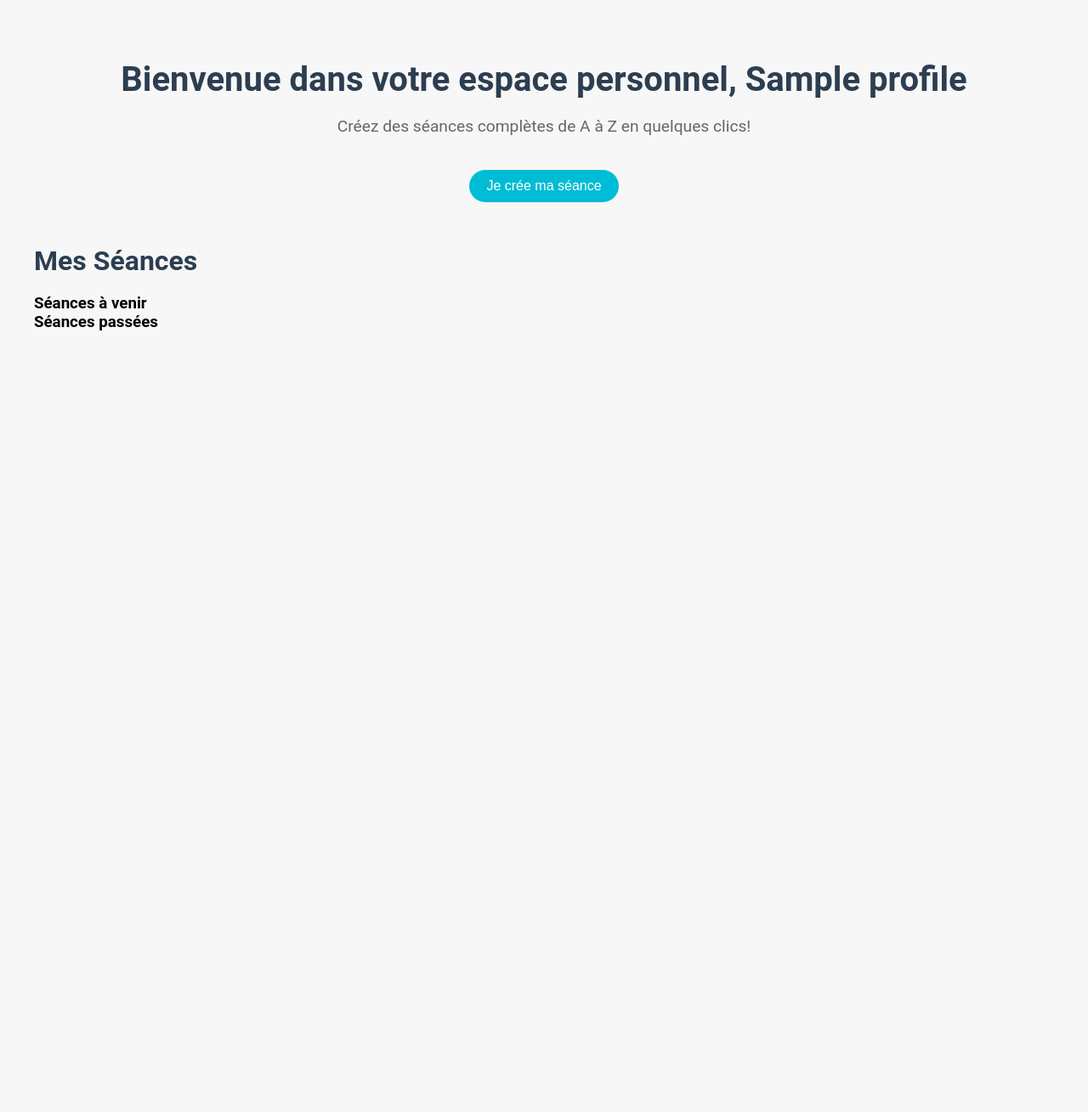
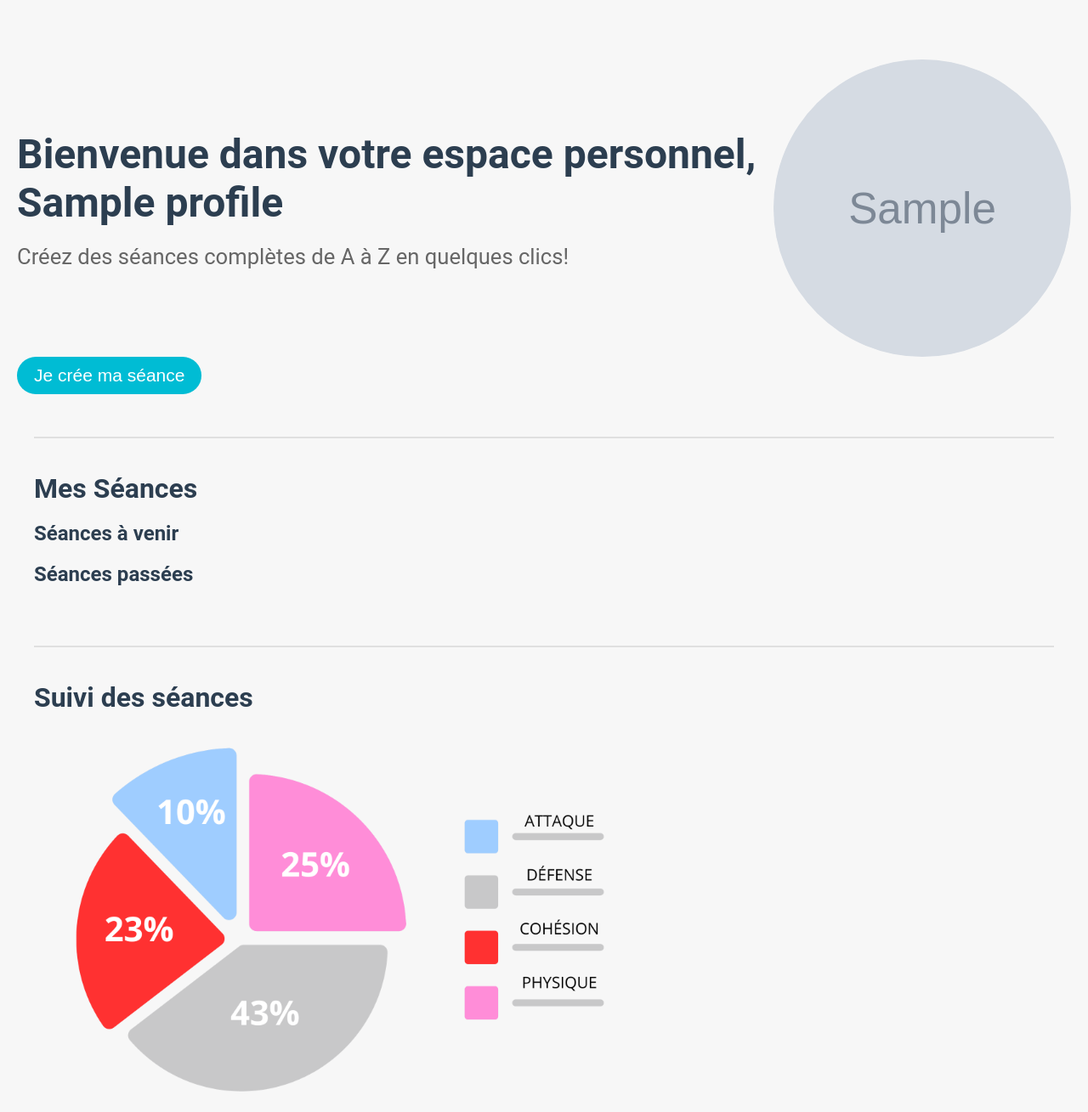
Before and after one commit to savvyh/handball_app, a Django app: page /personal_space/1/ in a window 1280 px wide. Shown: the part 61-1370 px from the top of the page at 85% size. Before the commit the page ends 450 px from the top, so only its background shows below. Run offline with Django 5.2, Linux system fonts and the light colour scheme; a user stored in the database is signed in; tables that the repository leaves empty hold one stand-in row (values such as "Sample post"); grey boxes marked "Sample" are stand-in pictures; data that the repository does not hold is empty.

Commit message:
Update the personal space

```diff
--- a/handball_app/main/static/main/personal_space.css
+++ b/handball_app/main/static/main/personal_space.css
@@ -1,4 +1,3 @@
-/* General Styles */
 * {
     box-sizing: border-box;
     padding: 0;
@@ -13,7 +12,6 @@ body {
     background-color: #f7f7f7;
 }
 
-/* Header and Navbar Styles */
 header {
     background-color: #fff;
     padding: 10px 20px;
@@ -106,23 +104,53 @@ header {
     font-size: 24px;
 }
 
-/* Personal Space Styles */
+.section-divider {
+    margin: 40px 0;
+    border: 0;
+    border-top: 2px solid #e0e0e0;
+}
+
+h3 {
+    font-size: 1.5em;
+    color: #2C3E50;
+    margin-bottom: 20px;
+}
+
 .personal-space {
-    text-align: center;
+    text-align: left;
     margin-top: 50px;
     padding: 20px;
 }
 
+.profile-header {
+    display: flex;
+    align-items: center;
+    justify-content: space-between; /* Assure que les éléments sont aux extrémités */
+}
+
 .personal-space h1 {
-    font-size: 2.5em;
+    font-size: 3em;
     color: #2C3E50;
-    margin-bottom: 20px;
+    margin: 0;
+}
+
+.profile-text {
+    display: flex;
+    flex-direction: column;
+}
+
+.profile-image {
+    width: 350px;
+    height: 350px;
+    border-radius: 50%;
+    object-fit: cover;
 }
 
 .personal-space p {
-    font-size: 1.2em;
+    font-size: 1.6em;
     color: #666;
-    margin-bottom: 40px;
+    margin-top: 20px;
+    margin-bottom: 20px;
 }
 
 .personal-space button {
@@ -131,7 +159,7 @@ header {
     padding: 10px 20px;
     border: none;
     border-radius: 25px;
-    font-size: 16px;
+    font-size: 21px;
     cursor: pointer;
     transition: background-color 0.3s;
 }
@@ -145,7 +173,6 @@ header {
     background-color: #0097a7;
 }
 
-/* Sessions Styles */
 .sessions {
     margin-top: 50px;
     text-align: left;
@@ -174,10 +201,6 @@ header {
     box-shadow: 0px 4px 6px rgba(0, 0, 0, 0.1);
     transition: transform 0.3s;
     position: relative;
-}
-
-.session-card:hover {
-    transform: translateY(-10px);
 }
 
 .session-header {
@@ -220,3 +243,21 @@ header {
     color: #333;
     margin-bottom: 5px;
 }
+
+.statistics {
+    margin-top: 50px;
+    text-align: left;
+    padding: 0 20px;
+}
+
+.statistics h2 {
+    font-size: 2em;
+    color: #2C3E50;
+    margin-bottom: 20px;
+}
+
+.statistics .statistics-image {
+    width: 60%;
+    height: auto;
+    margin-top: 20px;
+}
--- a/handball_app/main/templates/main/personal_space.html
+++ b/handball_app/main/templates/main/personal_space.html
@@ -37,11 +37,17 @@
         </nav>
     </header>
     <div class="personal-space">
-        <h1>Bienvenue dans votre espace personnel, {{ profile.name }}</h1>
-        <p>Créez des séances complètes de A à Z en quelques clics!</p>
+        <div class="profile-header">
+            <div class="profile-text">
+                <h1>Bienvenue dans votre espace personnel, <br>{{ profile.name }}</h1>
+                <p>Créez des séances complètes de A à Z en quelques clics!</p>
+            </div>
+            <img src="{{ profile.profile_image.url }}" alt="{{ profile.name }}" class="profile-image">
+        </div>
         <button type="button"><a href="{% url 'create-training' %}">Je crée ma séance</a></button>
 
         <div class="sessions">
+            <hr class="section-divider">
             <h2>Mes Séances</h2>
             <h3>Séances à venir</h3>
             <div class="sessions-list">
@@ -57,8 +63,6 @@
                         <p>Catégorie: {{ session.category.name }}</p>
                         <p>Durée: {{ session.duration }}</p>
                         <p>Intensité: {{ session.intensity }}</p>
-                        <p>Date: {{ session.date }}</p>
-                        <h4>Exercices :</h4>
                         <ul>
                             {% for exercise in session.exercises.all %}
                                 <li>{{ exercise.multimedia.title }}</li>
@@ -83,7 +87,6 @@
                         <p>Durée: {{ session.duration }}</p>
                         <p>Intensité: {{ session.intensity }}</p>
                         <p>Date: {{ session.date }}</p>
-                        <h4>Exercices :</h4>
                         <ul>
                             {% for exercise in session.exercises.all %}
                                 <li>{{ exercise.multimedia.title }}</li>
@@ -93,6 +96,12 @@
                 {% endfor %}
             </div>
         </div>
+
+        <div class="statistics">
+            <hr class="section-divider">
+            <h2>Suivi des séances</h2>
+            <img src="{% static 'main/suivi.png' %}" alt="statistics" class="statistics-image">
+        </div>
     </div>
 </body>
 </html>
```
